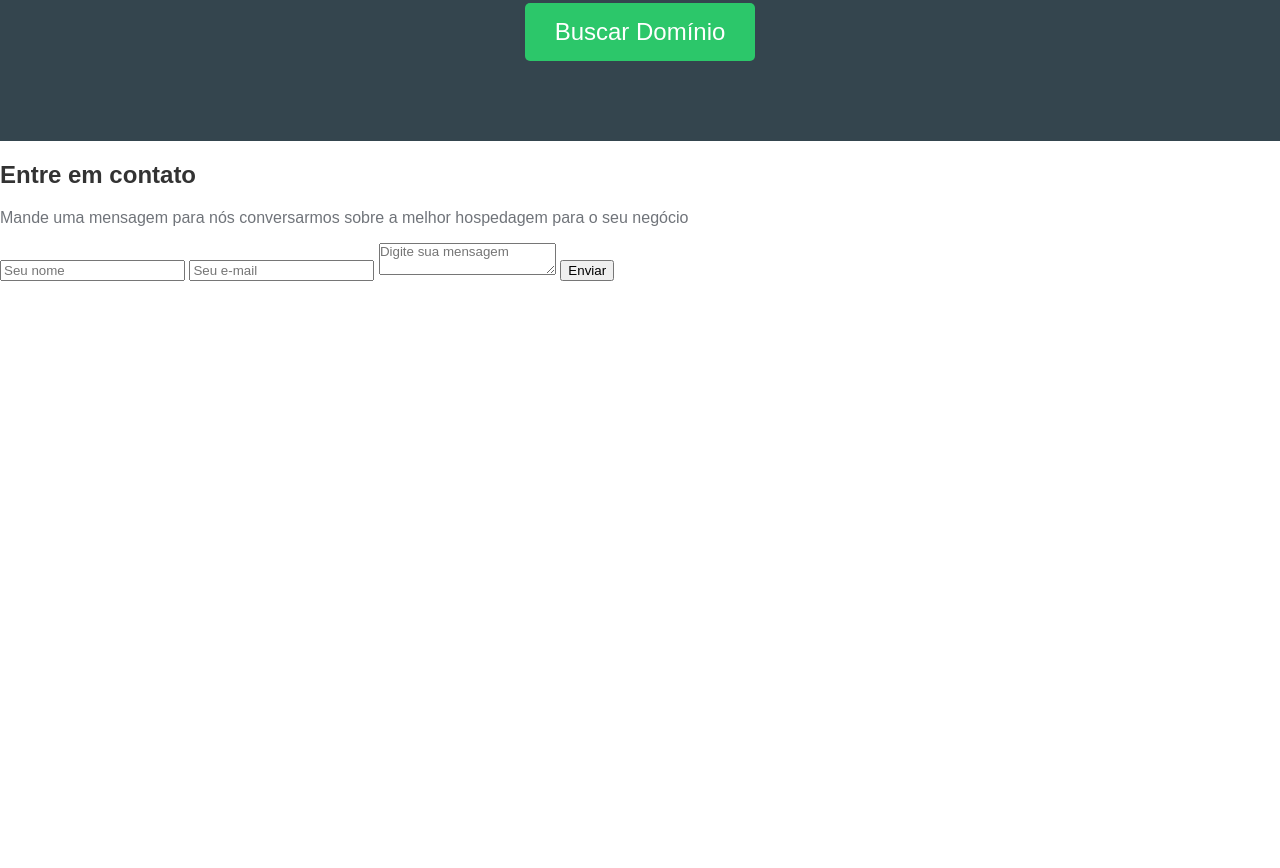
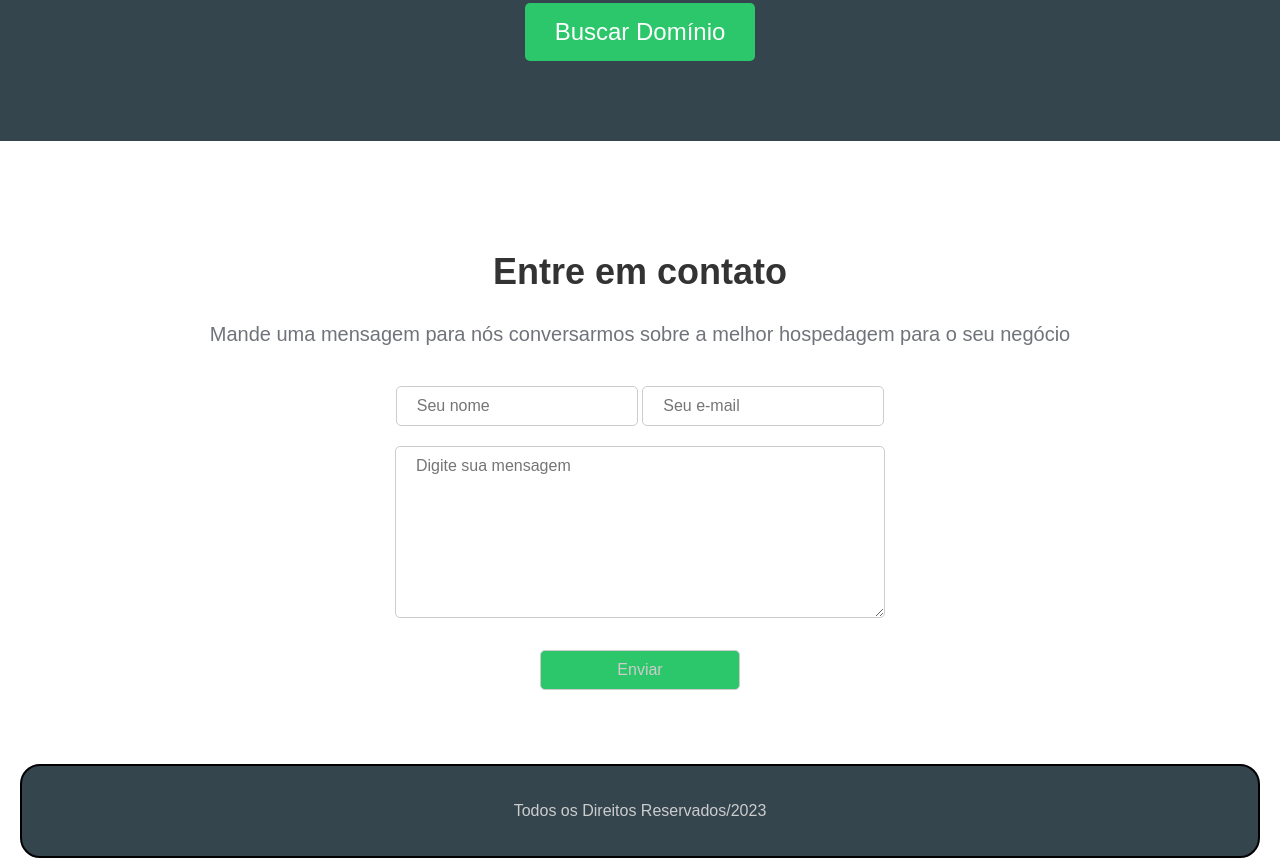
Before and after one commit to MateusRochaMr133/ProjectNew, a plain HTML site: page index.html in a window 1280 px wide. Shown: the part 2232-3100 px from the top of the page. Before the commit the page ends 2513 px from the top, so only its background shows below. Drawn offline with Linux system fonts and the light colour scheme.

Commit message:
ProjectFinish

```diff
--- a/css/style.css
+++ b/css/style.css
@@ -210,6 +210,58 @@ nav{
     font-size: 24px;
 }
 
+.contact-container {
+    text-align: center;
+    padding-top: 5em;
+    padding-bottom: 2em;
+}
+
+.contact-container h2 {
+    font-size: 36px;
+}
+
+.contact-container p {
+    font-size: 20px;
+    margin-bottom: 40px;
+}
+
+.contact-container input,
+.contact-container textarea {
+    width: 200px;
+    padding: 10px 20px;
+    font-size: 16px;
+    border-radius: 5px;
+    border: 1px solid #ccc;
+    margin: 0 auto 20px;
+}
+
+.contact-container textarea {
+    display: block;
+    margin: 0 auto;
+    width: 448px;
+    height: 150px;
+}
+
+.contact-container input[type=submit] {
+    display: block;
+    margin: 2em auto;
+    background-color: #2cc76a;
+    color: #ccc;
+}
+
+footer {
+    text-align: center;
+    border: 2px solid black;
+    margin: 10px 20px;
+    border-radius: 20px;
+    background-color: #34454e;
+    padding: 20px;
+}
+
+footer p {
+    color: #ccc;
+}
+
 /*Pseudo-classe é um estado quando o usuário faz uma ação ":"*/
 /*Pseudo-elemento representa uma parte do elemento a primeira linha, a última linha "::"*/
 /*space-evenly; Espaçamento com padding*/
--- a/index.html
+++ b/index.html
@@ -128,6 +128,10 @@
             </form>
         </section>
     </main>
+    <footer>
+        <p>Todos os Direitos Reservados/2023</p>
+
+    </footer>
 </div>
 
 
```
